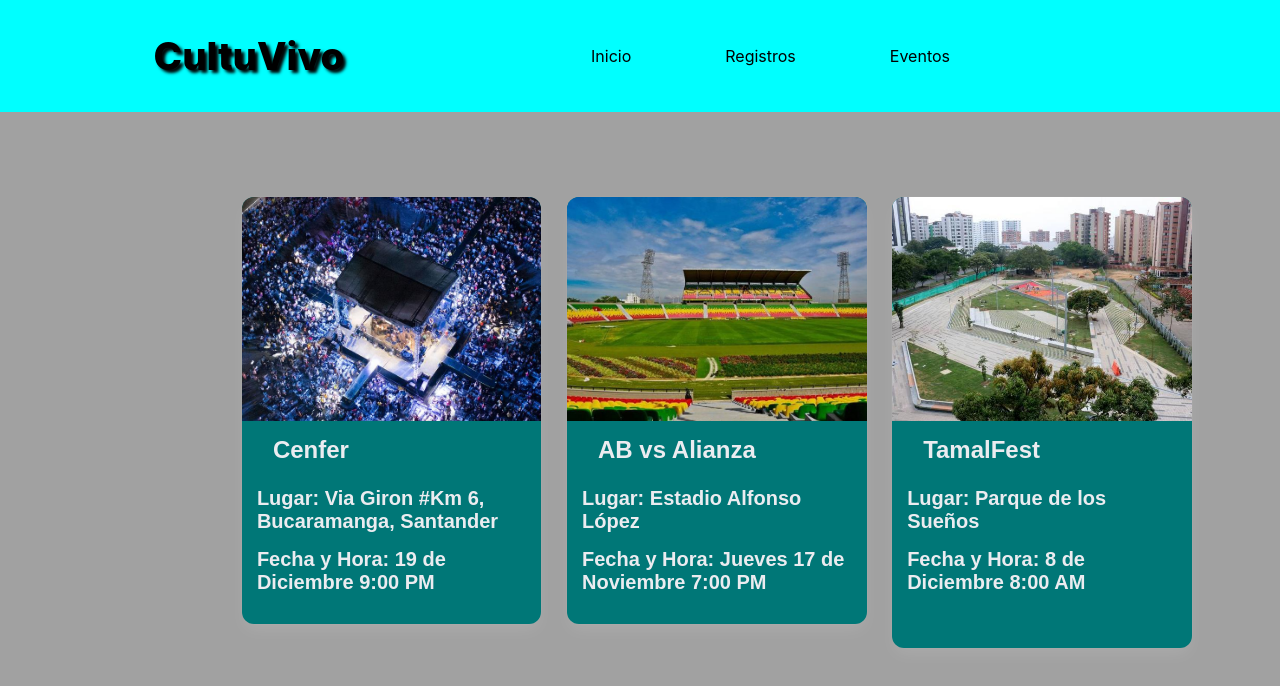
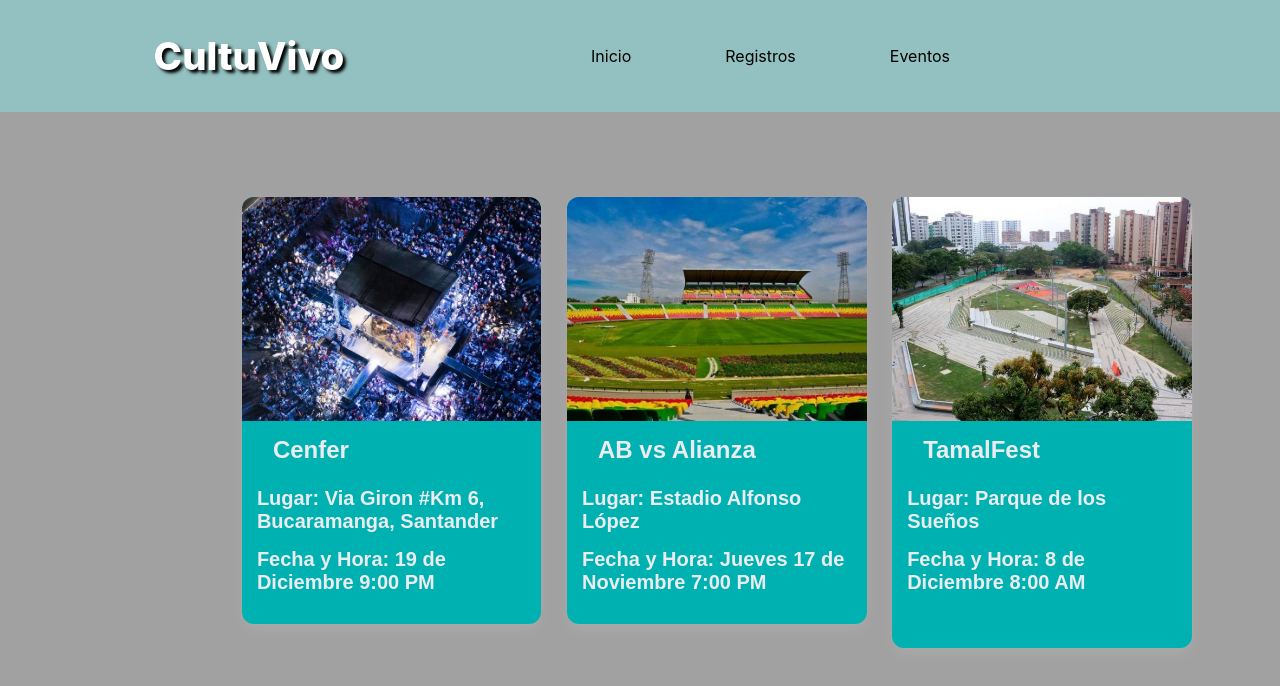
Before and after one commit to YtzhakC/Proyecto_CultuVivo_PereiraDanielSantiagoEimerSanchezEmmanuelGutierrezJuanCarvajalYtzhak, a plain HTML site: page CultuVivo/eventos.html in a window 1280 px wide. Drawn offline with Linux system fonts and the light colour scheme.

Commit message:
Cambios generales

```diff
--- a/CultuVivo/styles/eventos.css
+++ b/CultuVivo/styles/eventos.css
@@ -9,7 +9,7 @@
             transform: translateY(0);
         }
         to {
-            transform: translateY(-5%);
+            transform: translateY(-4.7%);
         }
     }
 
@@ -25,7 +25,7 @@
     }
 
     .card {
-        background-color: rgb(0, 119, 119);
+        background-color: #00b1b1;
     }
 
     .tituloPrincipal {
@@ -35,7 +35,7 @@
         margin-left: 12vw;
         width: 100vw;
         top: 1vw;
-        color: black;
+        color: white;
     }
 
     .header {
@@ -48,7 +48,7 @@
         position: relative;
         width: 100vw;
         height: 14vh;
-        background-color: cyan;
+        background-color: #93c0c0;
         display: flex;
         justify-content: left;
         align-items: center;
@@ -80,7 +80,7 @@
     }
 
     .nav li a {
-        background-color: cyan;
+        background-color: #93c0c0;
         color: black;
         text-decoration: none;
         padding: 10px 15px;
@@ -158,7 +158,7 @@
 
 .card:hover {
     transform: translateY(-1.3vw); /* Eleva la tarjeta ligeramente */
-    box-shadow: 0 20px 30px rgb(165, 165, 165); /* Sombra más fuerte al pasar el cursor */
+    box-shadow: 0 20px 30px #003a52; /* Sombra más fuerte al pasar el cursor */
     animation-name: animacion;
     animation-duration: 0.5s;
   }
--- a/CultuVivo/styles/style.css
+++ b/CultuVivo/styles/style.css
@@ -315,7 +315,7 @@ article {
 
   #card1:hover {
     transform: translateY(-1.3vw); /* Eleva la tarjeta ligeramente */
-    box-shadow: 0 20px 30px rgb(165, 165, 165); /* Sombra más fuerte al pasar el cursor */
+    box-shadow: 0 20px 30px #003a52; /* Sombra más fuerte al pasar el cursor */
     animation-name: animacion;
     animation-duration: 0.5s;
   }
```
